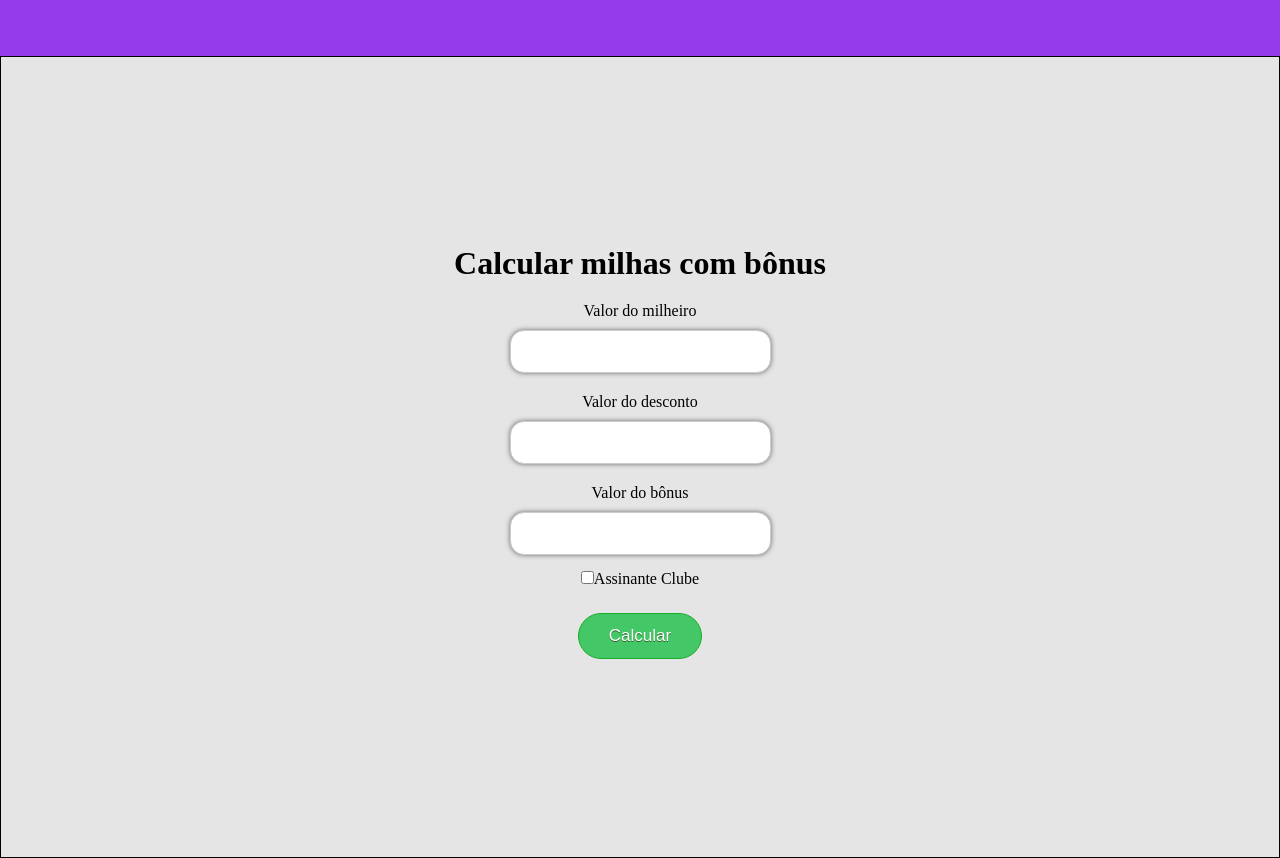
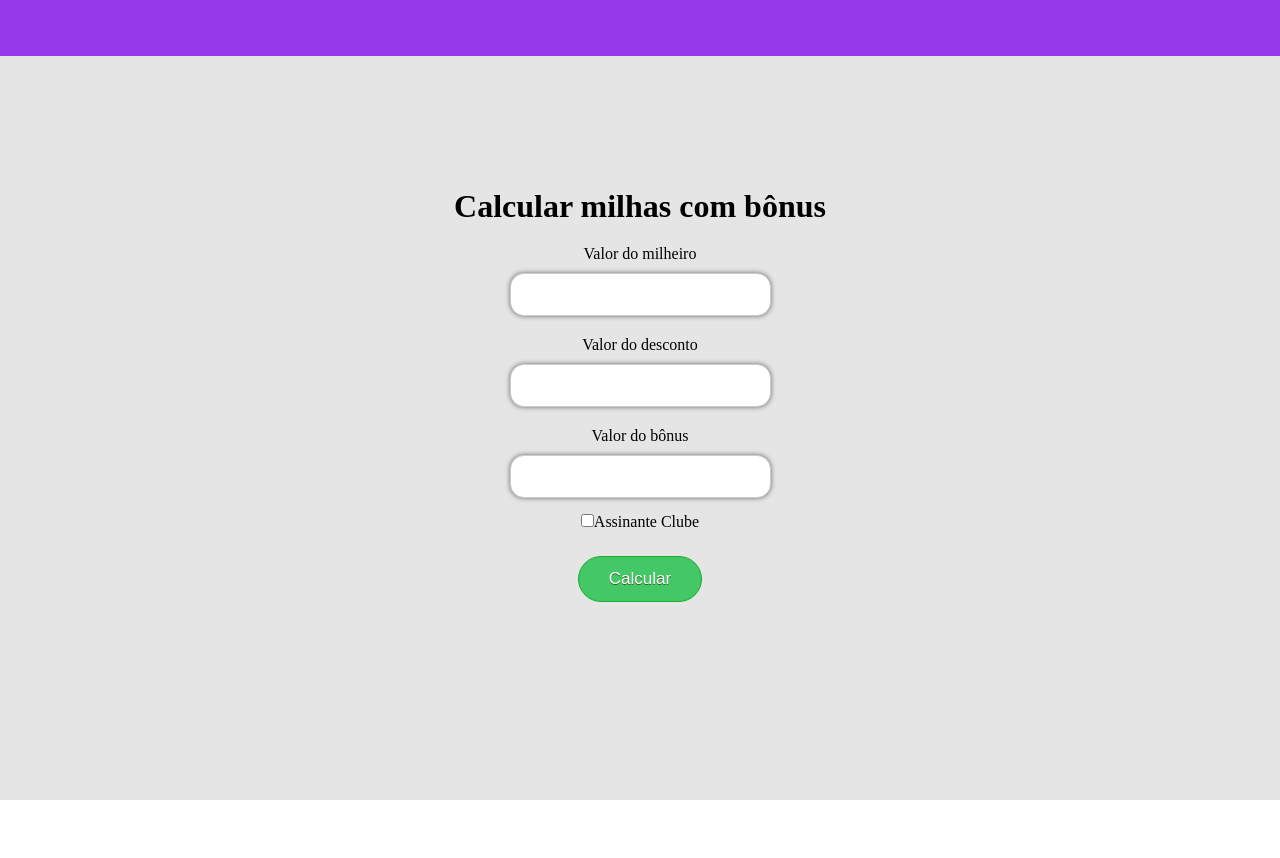
Before and after one commit to tpessoa10/milhas, a React (Vite) app: page / in a window 1280 px wide. After the commit the page ends 800 px from the top, so only its background shows below. Built offline with nearby package versions, Linux system fonts and the light colour scheme.

Commit message:
Finalizando

```diff
--- a/src/App.css
+++ b/src/App.css
@@ -4,7 +4,6 @@
 }
 
 .div-principal{
-    border: solid 1px black;
     display: flex;
     justify-content: center;
     align-self: flex-start;
--- a/src/components/Header/Header.module.css
+++ b/src/components/Header/Header.module.css
@@ -1,10 +1,10 @@
 .header{
     background-color: rgb(149, 58, 235);
     height: 7vh;
-    /* position: fixed;
+    position: fixed;
     top: 0;
     left: 0;
     width: 100%;
-    z-index: 9999; Defina um valor alto para o z-index */
+    z-index: 9999;
 
 }
```
